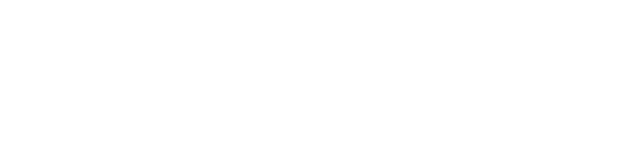
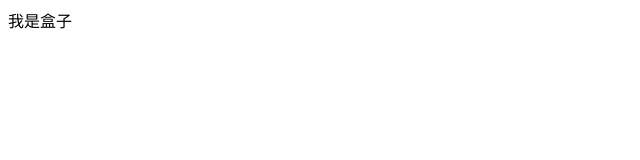
Before and after one commit to ceil-qiao/git_demo, a plain HTML site: page index.html in a window 1280 px wide. Shown: the full height of the page, 0-640 px from the left. Drawn offline with Linux system fonts and the light colour scheme.

Commit message:
A程序员的第二次提交

```diff
--- a/index.html
+++ b/index.html
@@ -6,5 +6,6 @@
 </head>
 <body>
 <!--我是index.html文件-->
+<div>我是盒子</div>
 </body>
 </html>
```
